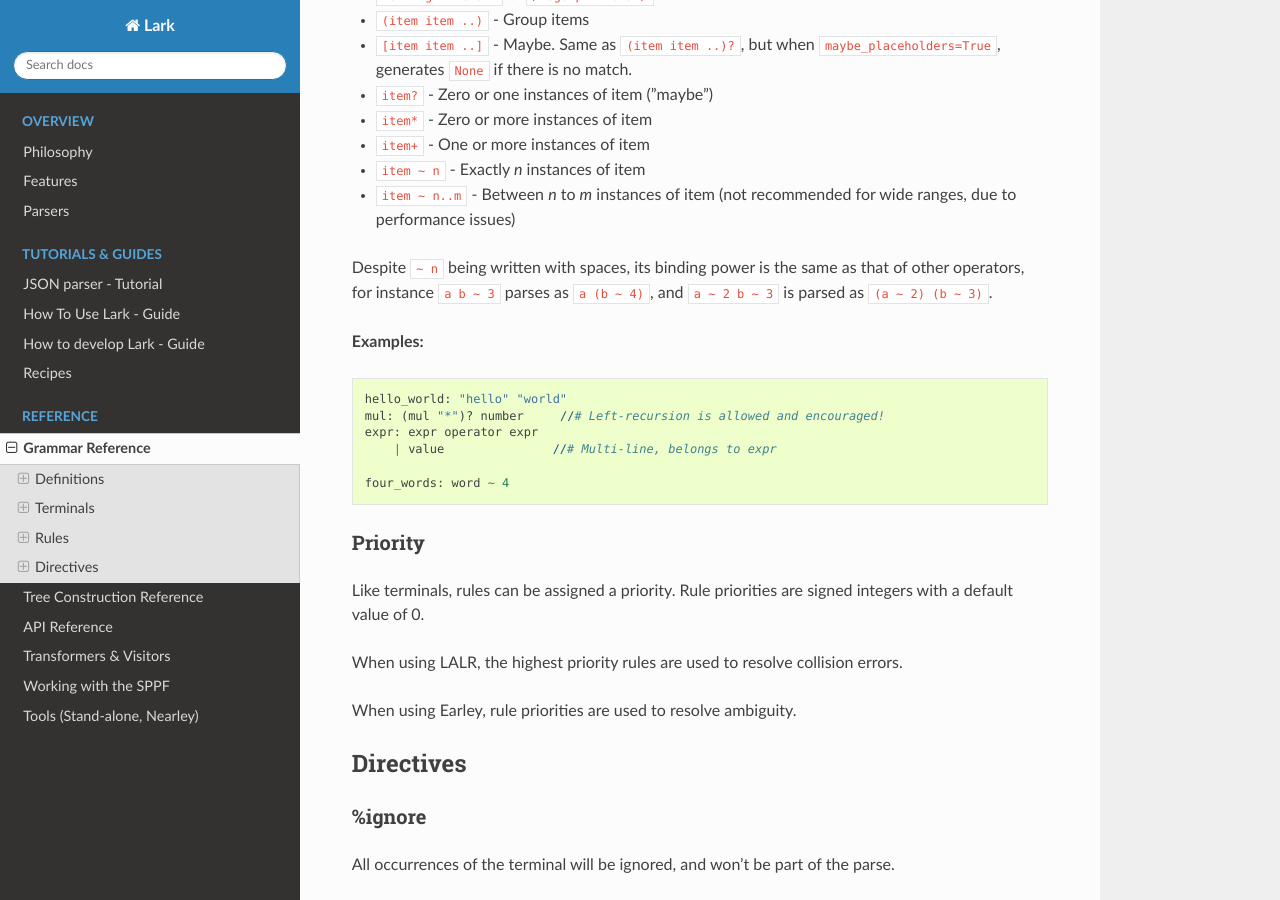
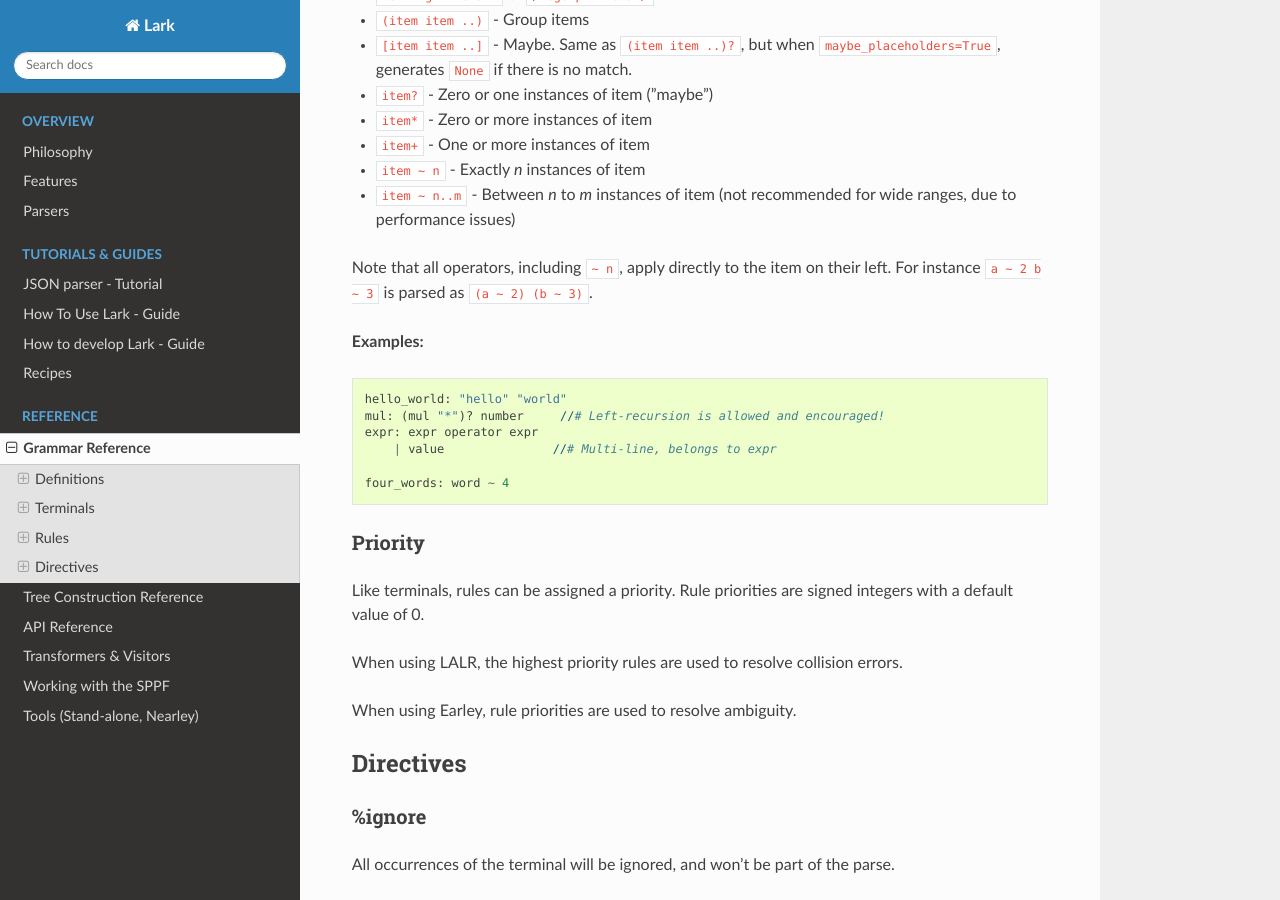
Before and after one commit to lark-parser/lark, a Sphinx documentation site: the page built from docs/grammar.md, in a window 1280 px wide and 900 px high, scrolled down 5419 px. Built offline with Sphinx 7.4.7 and the Read the Docs theme 3.1.0, drawn with Linux system fonts in a browser that asks for light colours; pages that are not in the unit, such as notebooks, are missing from menus.

Commit message:
Docs: Fix phrasing

````diff
--- a/docs/grammar.md
+++ b/docs/grammar.md
@@ -239,8 +239,8 @@ Each item is one of:
 * `item ~ n` - Exactly *n* instances of item
 * `item ~ n..m` - Between *n* to *m* instances of item (not recommended for wide ranges, due to performance issues)
 
-Despite `~ n` being written with spaces, its binding power is the same as that of other operators,
-for instance `a b ~ 3` parses as `a (b ~ 4)`, and `a ~ 2 b ~ 3` is parsed as `(a ~ 2) (b ~ 3)`.
+Note that all operators, including `~ n`, apply directly to the item on their left.
+For instance `a ~ 2 b ~ 3` is parsed as `(a ~ 2) (b ~ 3)`.
 
 **Examples:**
 ```perl
````
